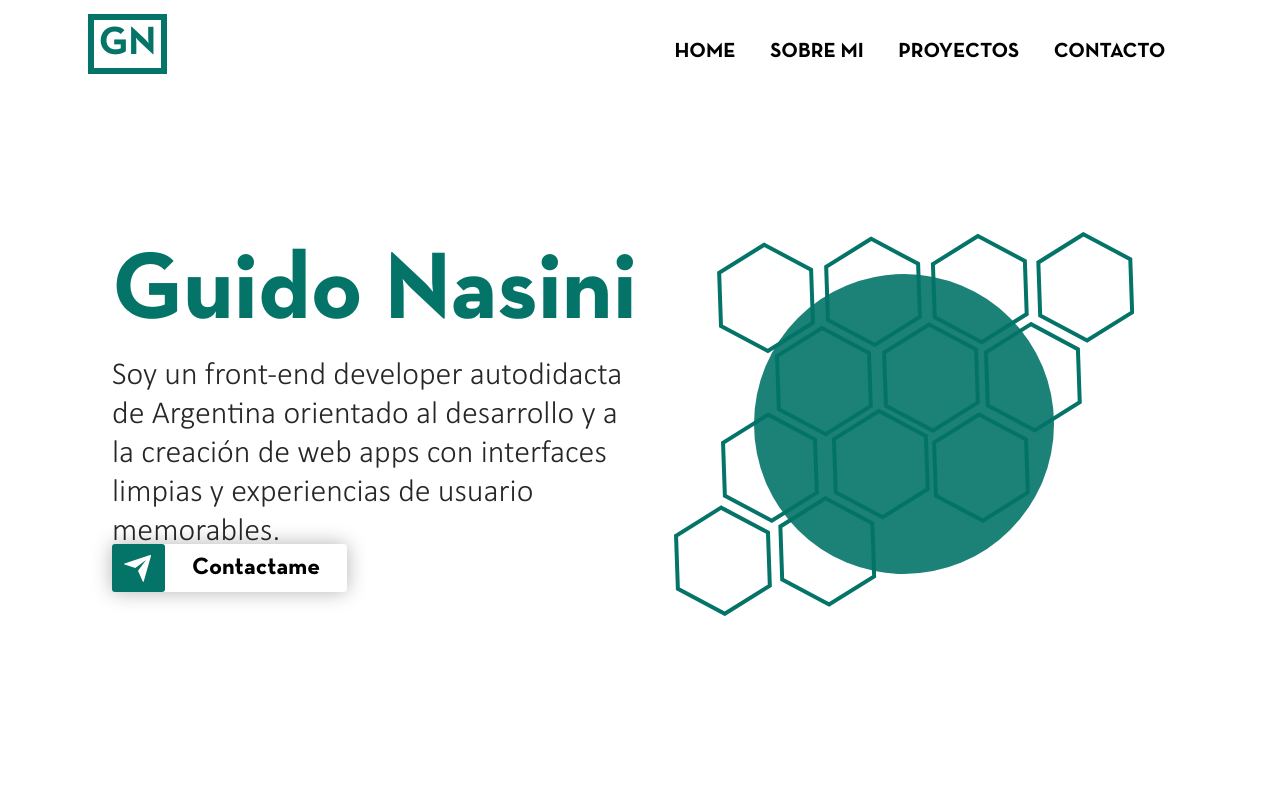
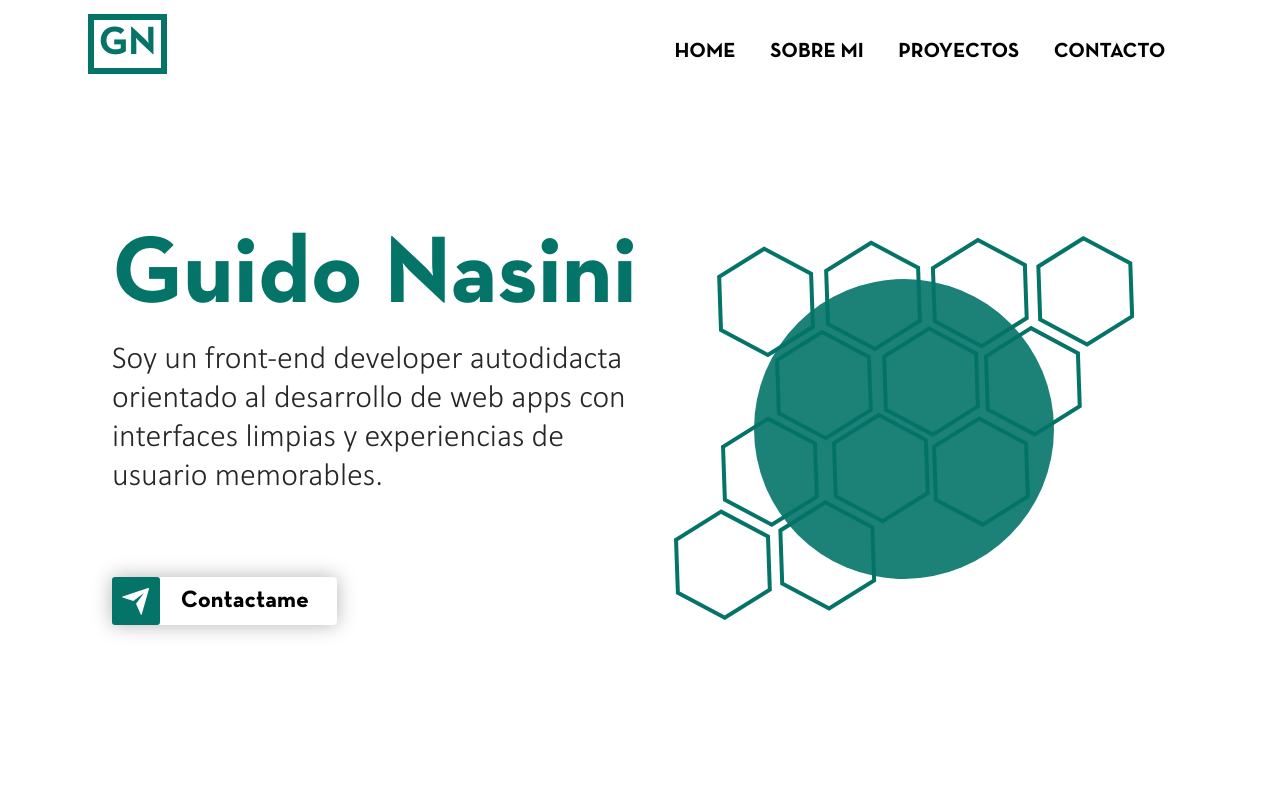
Before and after one commit to g94nas/portfolio, a React (Create React App) app: page / in a window 1280 px wide. Shown: the top 786 px of the page. Built offline with nearby package versions, Linux system fonts and the light colour scheme.

Commit message:
Perfected Button Hero

```diff
--- a/src/components/Hero/index.tsx
+++ b/src/components/Hero/index.tsx
@@ -11,9 +11,9 @@ const Hero: React.FC = () => {
         <div className="hero-first-half">
           <h1>Guido Nasini</h1>
           <h2>
-            Soy un front-end developer autodidacta de Argentina orientado al
-            desarrollo y a la creación de web apps con interfaces limpias y
-            experiencias de usuario memorables.
+            Soy un front-end developer autodidacta orientado al desarrollo de
+            web apps con interfaces limpias y experiencias de usuario
+            memorables.
           </h2>
           <button>
             <div>
@@ -67,20 +67,18 @@ const MainWrapper = styled.div`
       font-family: "Calibri Light";
       font-weight: 300;
       margin-bottom: 1.5rem;
-      margin-bottom: 3rem;
+      margin-bottom: 5rem;
     }
 
     button {
       display: flex;
       align-items: center;
+      width: 225px;
       border: none;
       font-family: "Neutra";
       background-color: #fff;
-      bottom: 13rem;
       border-radius: 2px;
-      min-height: 3rem;
-      position: absolute;
-      padding: 0.5em 2em 0.5em 6em;
+      height: 3rem;
       border-radius: 4px;
       box-shadow: 0 0 20px rgba(0, 0, 0, 0.3);
       cursor: pointer;
@@ -93,15 +91,13 @@ const MainWrapper = styled.div`
       }
 
       div {
-        width: 3.3rem;
+        width: 3rem;
         height: 100%;
-        position: absolute;
-        left: 0;
-        top: 0;
         background-color: #047469;
         display: flex;
         align-items: center;
         justify-content: center;
+        margin-right: 1.3rem;
         border-radius: 3px;
 
         svg {
@@ -174,6 +170,7 @@ const MainWrapper = styled.div`
 `;
 
 const ButtonLink = styled(Link)`
+  display: flex;
   text-decoration: none;
   margin: 0;
   font-size: 1.5rem;
--- a/src/components/Proyectos/ContenidoProyectos.tsx
+++ b/src/components/Proyectos/ContenidoProyectos.tsx
@@ -175,6 +175,14 @@ const MainWrapper = styled.div<{ bg?: any }>`
       margin-left: 1.5rem;
       text-decoration: none;
       fill: #000;
+      transition: ease-in-out 0.2s all;
+
+      &:hover {
+        width: 35px;
+        height: 35px;
+        fill: #047469;
+        transition: ease-in-out 0.2s all;
+      }
     }
   }
 `;
```
Also changed, not shown: 1 other file (tests, documents, lock files or other folders).
